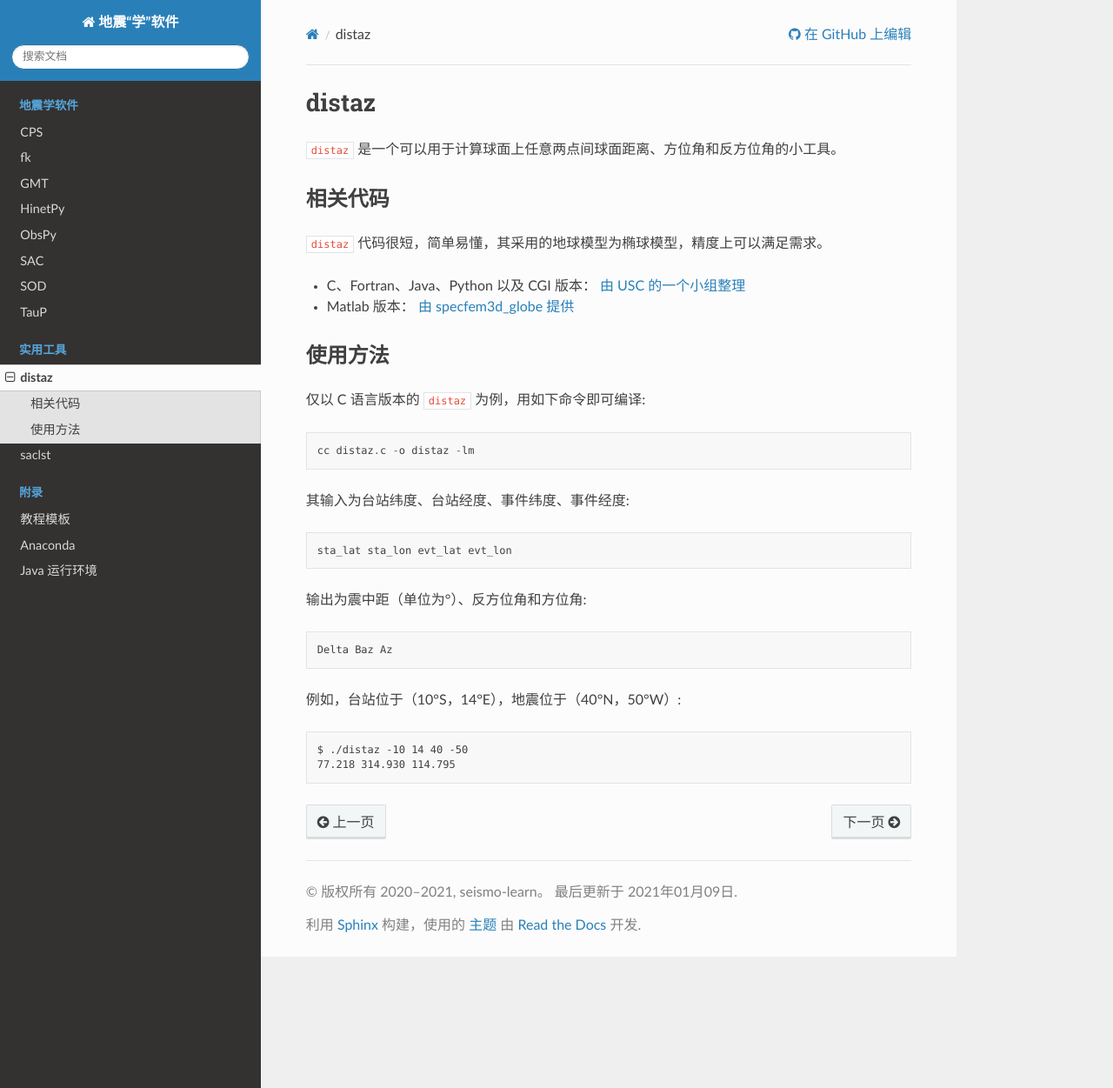
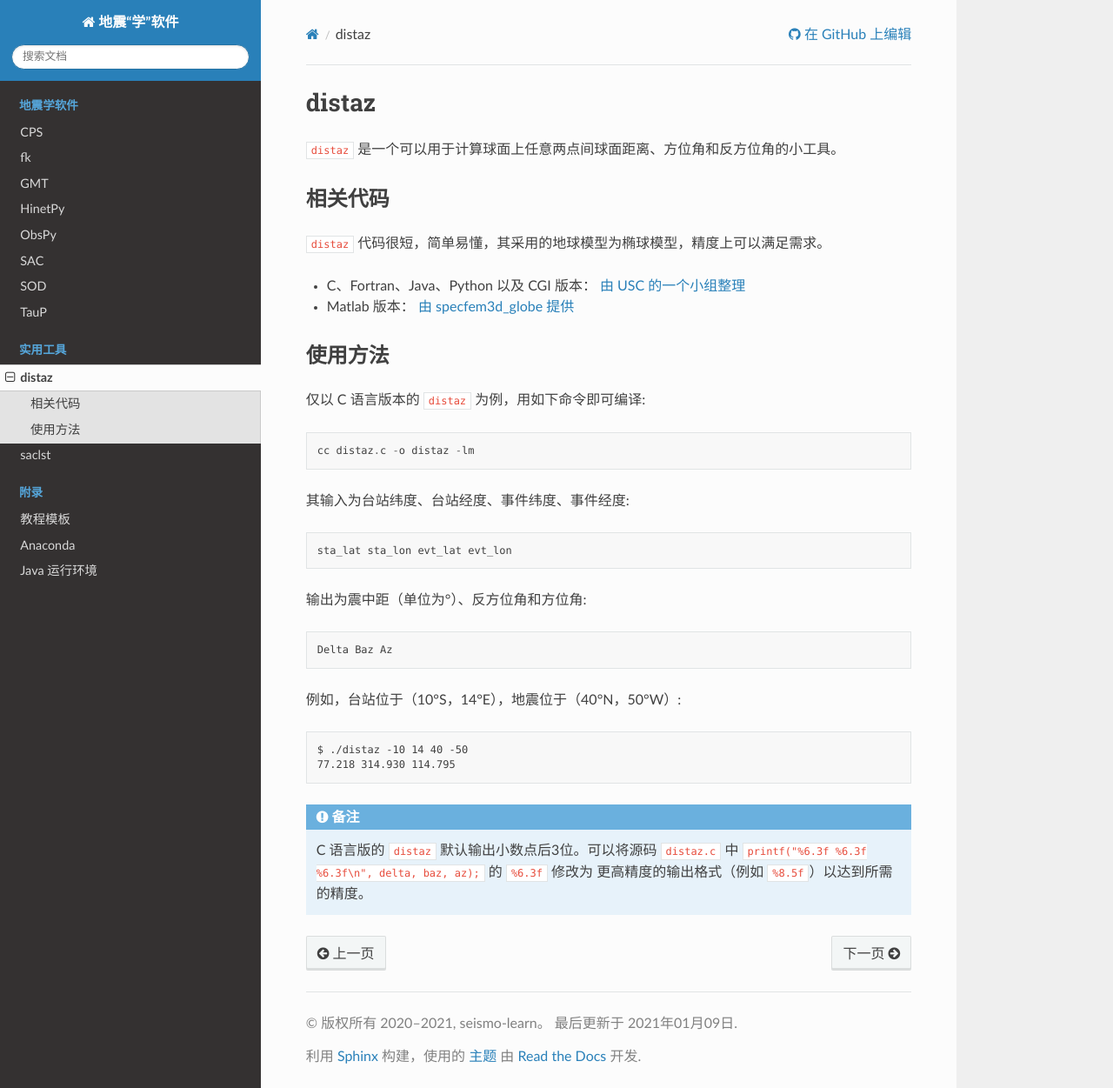
Before and after one commit to seismo-learn/software, a Sphinx documentation site: the page built from source/utilities/distaz.rst, in a window 1280 px wide and 1251 px high. Shown: the whole window at 87% size. Built offline with Sphinx 7.4.7 and the Read the Docs theme 2.0.0, drawn with Linux system fonts in a browser that asks for light colours.

Commit message:
Add a note

```diff
--- a/source/utilities/distaz.rst
+++ b/source/utilities/distaz.rst
@@ -30,3 +30,9 @@ distaz
 
    $ ./distaz -10 14 40 -50
    77.218 314.930 114.795
+
+.. note::
+
+   C 语言版的 ``distaz`` 默认输出小数点后3位。可以将源码 :file:`distaz.c` 中
+   ``printf("%6.3f %6.3f %6.3f\n", delta, baz, az);`` 的 ``%6.3f`` 修改为
+   更高精度的输出格式（例如 ``%8.5f``\ ）以达到所需的精度。
```
